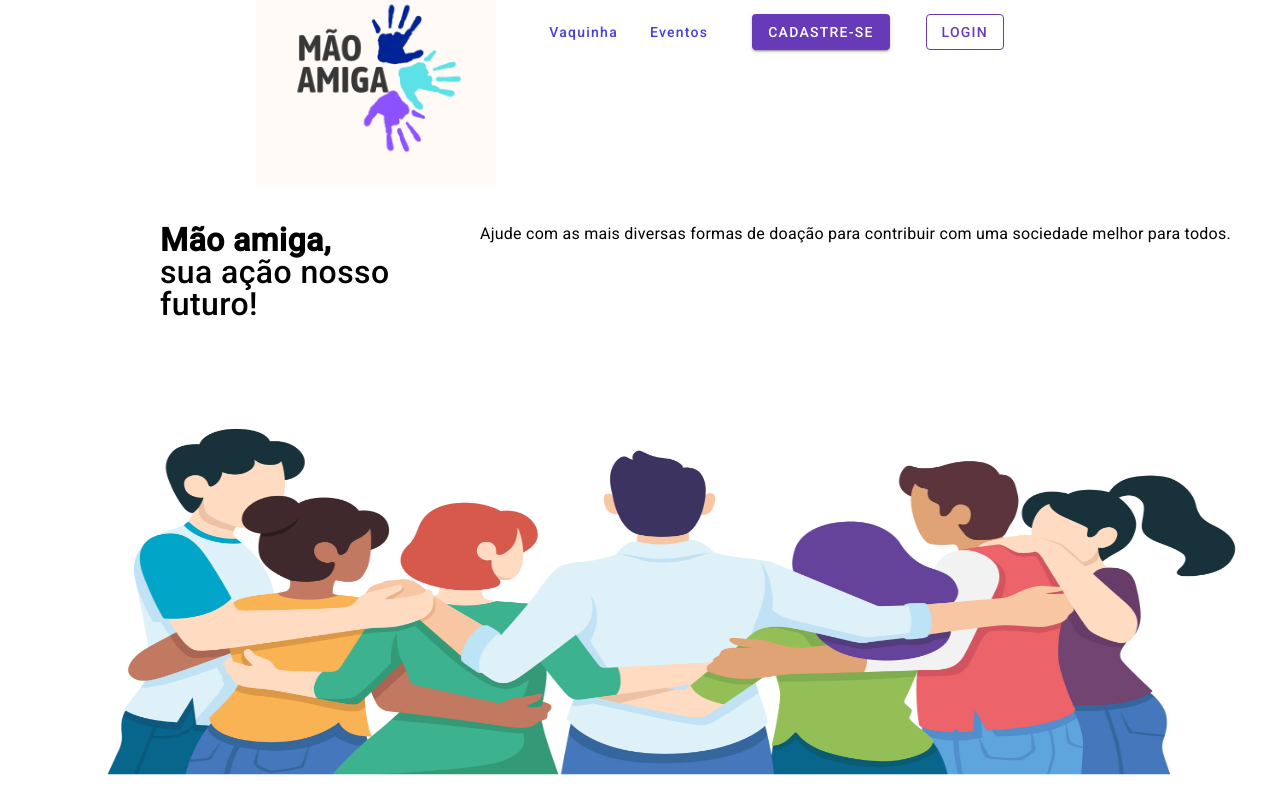
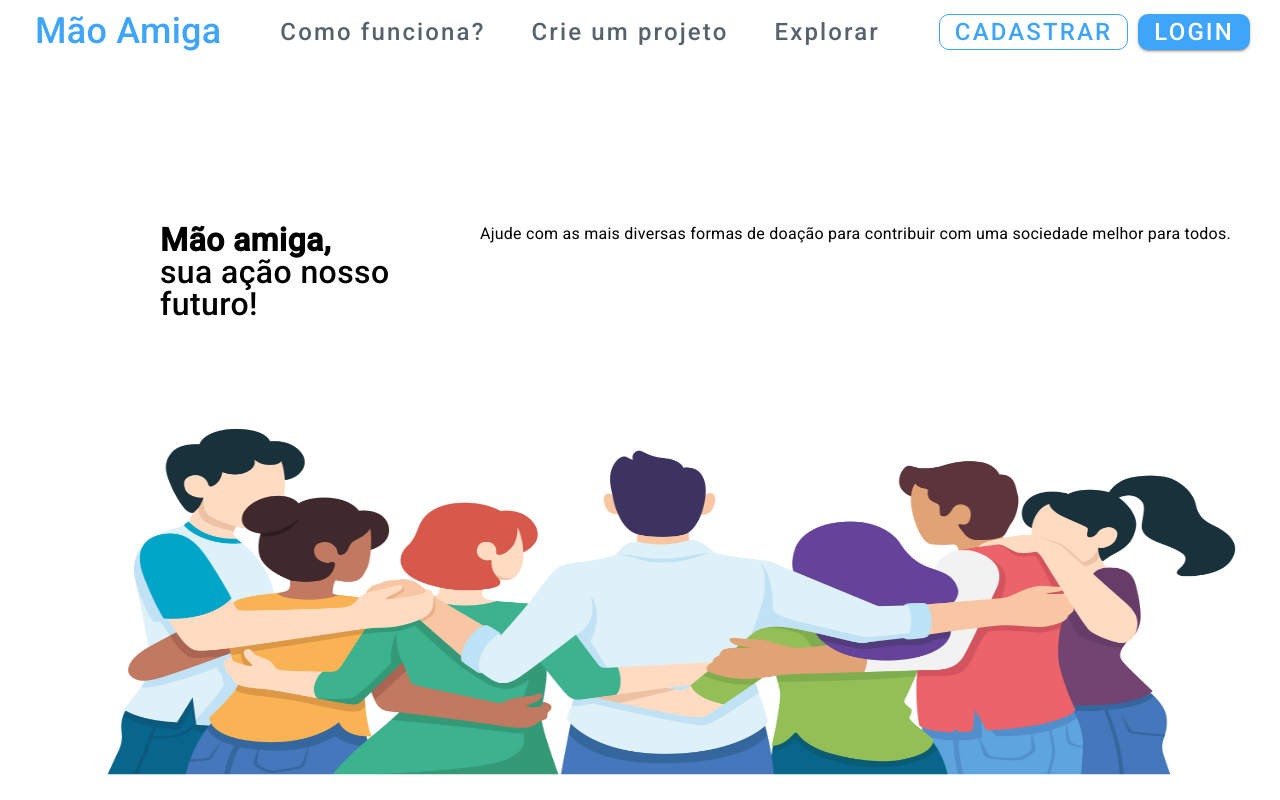
Before and after one commit to StefanyMikaelle/HackForChangeAlura, an Angular app: page / in a window 1280 px wide. Shown: the top 800 px of the page. Built offline with nearby package versions, Linux system fonts and the light colour scheme; no server answers.

Commit message:
header style done

```diff
--- a/src/app/shared/header/header.component.html
+++ b/src/app/shared/header/header.component.html
@@ -1,12 +1,14 @@
 <header class="app-header">
   <mat-toolbar>
     <a routerLink="/">
-      <img src="assets/imagens/logo.png" alt="Logo da aplicação Jornada">
+      <p class="logo">Mão Amiga</p>
     </a>
-    <span class="spacer"></span>
     <div class="links-toolbar">
-      <button mat-button>Vaquinha</button>
-      <button mat-button>Eventos</button>
+      <button mat-button>Como funciona?</button>
+      <button mat-button>Crie um projeto</button>
+      <button mat-button>Explorar</button>
+    </div>
+    <div class="auth-toolbar">
       <ng-container *ngIf="user$ | async as pessoaUsuaria; else login">
         <a routerLink="/perfil">
           <img src="assets/icones/user.png" alt="Ícone da pessoa usuária">
@@ -14,8 +16,8 @@
         <button mat-stroked-button color="primary" (click)="logout()">SAIR</button>
       </ng-container>
       <ng-template #login>
-        <button routerLink="/cadastro" mat-raised-button color="primary">CADASTRE-SE</button>
-        <button routerLink="/login" mat-stroked-button>LOGIN</button>
+        <button routerLink="/cadastro" mat-stroked-button>CADASTRAR</button>
+        <button routerLink="/login" mat-raised-button>LOGIN</button>
       </ng-template>
     </div>
   </mat-toolbar>
--- a/src/app/shared/header/header.component.scss
+++ b/src/app/shared/header/header.component.scss
@@ -1,37 +1,60 @@
 .app-header {
 
-  button {
-    margin: 0 16px;
+  .mat-toolbar {
+    background-color: #ffff;
+    display: flex;
+    justify-content: space-between;
+    align-items: center;
+    padding: 10px 20px;
   }
 
-  .spacer {
-    flex: 1 1 auto;
+  a {
+    text-decoration: none;
+    color: inherit;
+    align-content: center;
+    margin-left: 15px;
+    margin-top: 10px;
   }
 
-  .mat-toolbar {
-    background-color: white;
-    color: #443fde;
-    padding: 0 256px;
+  .logo{
+    color: #3EA5FB;
+    font-size: 36px;
+    font-weight: 500;
   }
 
-  .links-toolbar > * {
-    margin-right: 20px;
+  .auth-toolbar {
+    display: flex; /* Alinhar itens à direita */
+    align-items: center; /* Centralizar verticalmente */
   }
 
-  .links-toolbar > *:first-child {
-    margin-right: 0;
+  .links-toolbar > button[mat-button]{
+    justify-content: center;
+    margin: 15px;
   }
 
-  img {
-    vertical-align: middle;
-    margin-top: 4rem;
-    height: 15rem;
-    width: 15rem;
+  button{
+    font-size: 24px;
+  }
+
+  button[mat-button]{
+    color: #57636C;
+  }
+
+  button[routerlink="/login"]{
+    background-color: #3EA5FB;
+    color: white;
+    border-radius: 10px;
+    margin: 10px;
   }
 
   .mat-mdc-outlined-button:not(:disabled) {
-    border-color: #673ab7;
-    color: #673ab7;
+    border-color: #3EA5FB;
+    color: #3EA5FB;
+    border-radius: 10px;
   }
 
+  @media (max-width: 600px) {
+    /* TODO */
+
+  }
 }
--- a/src/styles.scss
+++ b/src/styles.scss
@@ -6,7 +6,7 @@ html, body {
 
 body {
     margin: 0;
-    font-family: Roboto, "Helvetica Neue", sans-serif;
+    font-family: 'Poppins', sans-serif;
 }
 
 .card-wrapper {
```
